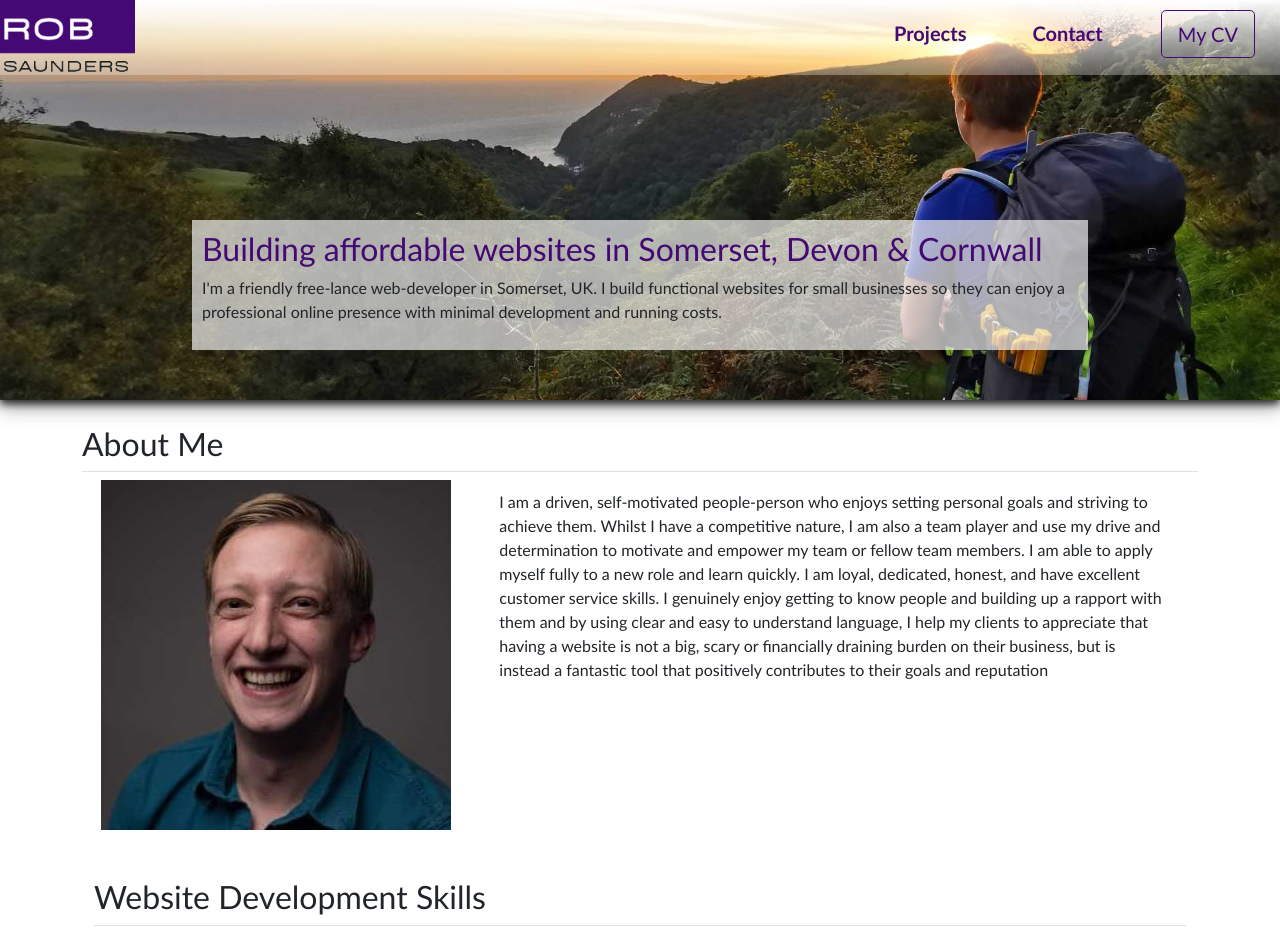
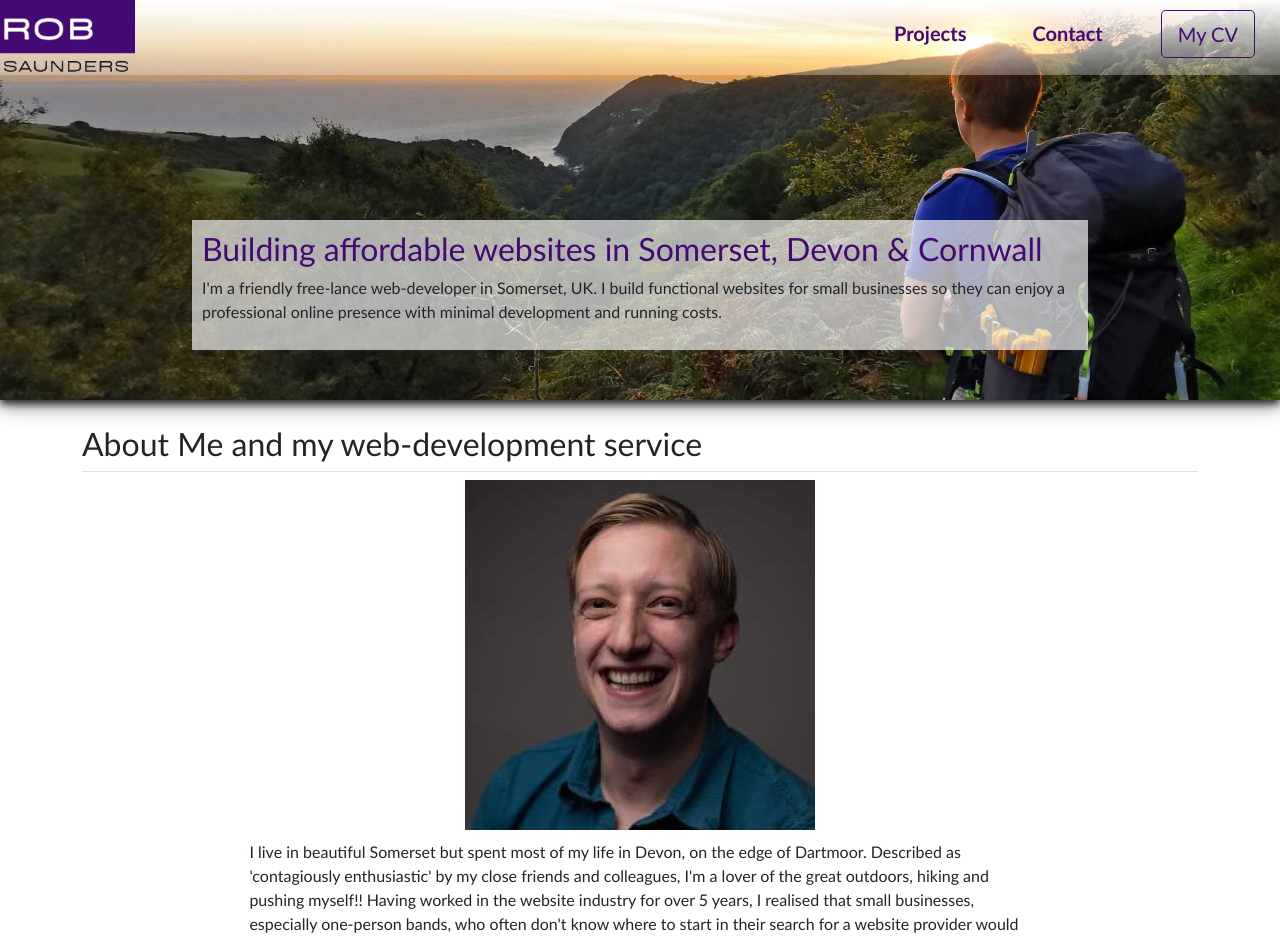
Before and after one commit to R0bsaunders/Rob-Saunders-Official-React-Website, a React (Create React App) app: page /#/ in a window 1280 px wide. Shown: the top 940 px of the page. Built offline with nearby package versions, Linux system fonts and the light colour scheme.

Commit message:
Added more SEO content to homepage and more relevant content to entice customers rather than employers

```diff
--- a/src/components/LeftImageBlock/LeftImageBlock.js
+++ b/src/components/LeftImageBlock/LeftImageBlock.js
@@ -9,7 +9,16 @@ function LeftImageBlock(props) {
         <div id="about-me">
 
             <img alt={props.alt} src={props.image}/>
-            <p>{props.p}</p>
+            <p>
+              {props.p}
+              <br />
+              <br />
+              {props.p2}
+              <br />
+              <br />
+              {props.p3}
+            </p>
+
 
         </div>
     </section>
--- a/src/pages/HomePage/HomePage.js
+++ b/src/pages/HomePage/HomePage.js
@@ -21,6 +21,8 @@ function HomePage() {
         image={homepageContent[3].image}
         alt={homepageContent[3].imageAlt}
         p={homepageContent[3].aboutP}
+        p2={homepageContent[3].aboutP2}
+        p3={homepageContent[3].aboutP3}
       />
 
       <DevelopmentSkills />
--- a/src/pages/HomePage/HomePageContent.js
+++ b/src/pages/HomePage/HomePageContent.js
@@ -48,17 +48,26 @@ export const homepageContent = [
 
         {
             id: 6,
-            icon: "bi bi-filetype-jsx",
+            icon: "bi bi-emoji-smile",
             h3: "Customer-Focused",
             p: "I am a people person first, I am friendly and strive to build positive working relationships with everyone I meet"
+        },
+
+        {
+            id: 7,
+            icon: "bi bi-box-fill",
+            h3: "Node.js",
+            p: "Server side rendering to enable feature-rich and powerful website functionality."
         }
     ],
 
     // Content for the about me section
     {
-        aboutH2: "About Me",
+        aboutH2: "About Me and my web-development service",
         image: "./assets/images/desktop-rob-saunders-profile-picture.jpg",
-        imageAlt: "A photograph of Rob Saunders",
-        aboutP: `I am a driven, self-motivated people-person who enjoys setting personal goals and striving to achieve them. Whilst I have a competitive nature, I am also a team player and use my drive and determination to motivate and empower my team or fellow team members. I am able to apply myself fully to a new role and learn quickly. I am loyal, dedicated, honest, and have excellent customer service skills.\nI genuinely enjoy getting to know people and building up a rapport with them and by using clear and easy to understand language, I help my clients to appreciate that having a website is not a big, scary or financially draining burden on their business, but is instead a fantastic tool that positively contributes to their goals and reputation`
+        imageAlt: "A photograph of Rob Saunders - website developer covering Somerset, Devon and Cornwall",
+        aboutP: "I live in beautiful Somerset but spent most of my life in Devon, on the edge of Dartmoor. Described as 'contagiously enthusiastic' by my close friends and colleagues, I'm a lover of the great outdoors, hiking and pushing myself!! Having worked in the website industry for over 5 years, I realised that small businesses, especially one-person bands, who often don't know where to start in their search for a website provider would be convinced to pay many times more than they need to for a website. They often fell prey to larger companies who see them as 'bread & butter' to pay for swanky offices and flashy equipment - used to impress larger clients. There is a place for these large companies, of course, but not necessarily for the tiny businesses who only need a 'Hi, here we are' website.",
+        aboutP2: "For this reason, I set about starting my own web development and SEO business especially for small business. I use tried and tested methods and platforms like Squarespace, Wix and Wordpress for simplicity. While the trade-off with this of course less functionality than a bespoke website, it's highly unlikely you need bespoke yet, so why pay for it?! I'll even use more more complex coding including JavaScript at no extra cost if it is needed, so that my website and SEO clients never need to go away and 'crunch the numbers' trying to afford my services. I charge enough to support my modest lifestyle while my clients are left feeling happy with themselves that they made a good choice, rather than wondering if it will be worth it in the long run.",
+        aboutP3: "I genuinely enjoy getting to know people and building up a rapport with them and by using clear and easy to understand language, I help my clients to appreciate that having a website is not a big, scary or financially draining burden on their business, but is instead a fantastic tool that positively contributes to their goals and reputation."
     },
 ];
--- a/src/styles/style.css
+++ b/src/styles/style.css
@@ -283,7 +283,7 @@ a:hover {
 }
 
 #about-me p {
-    width: 60%;
+    width: 70%;
     margin: 10px;
 }
 
```
Also changed, not shown: 1 other file (tests, documents, lock files or other folders).
